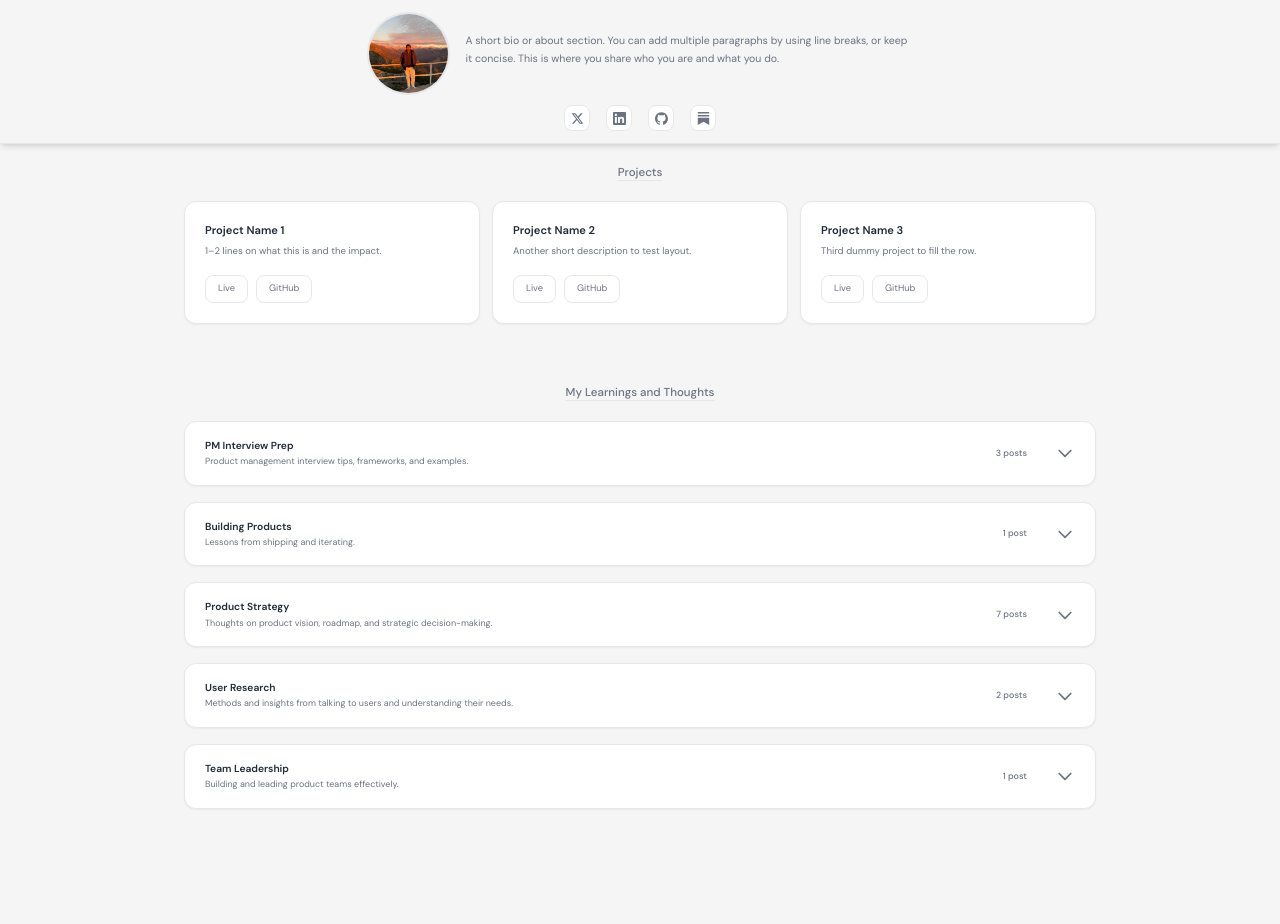
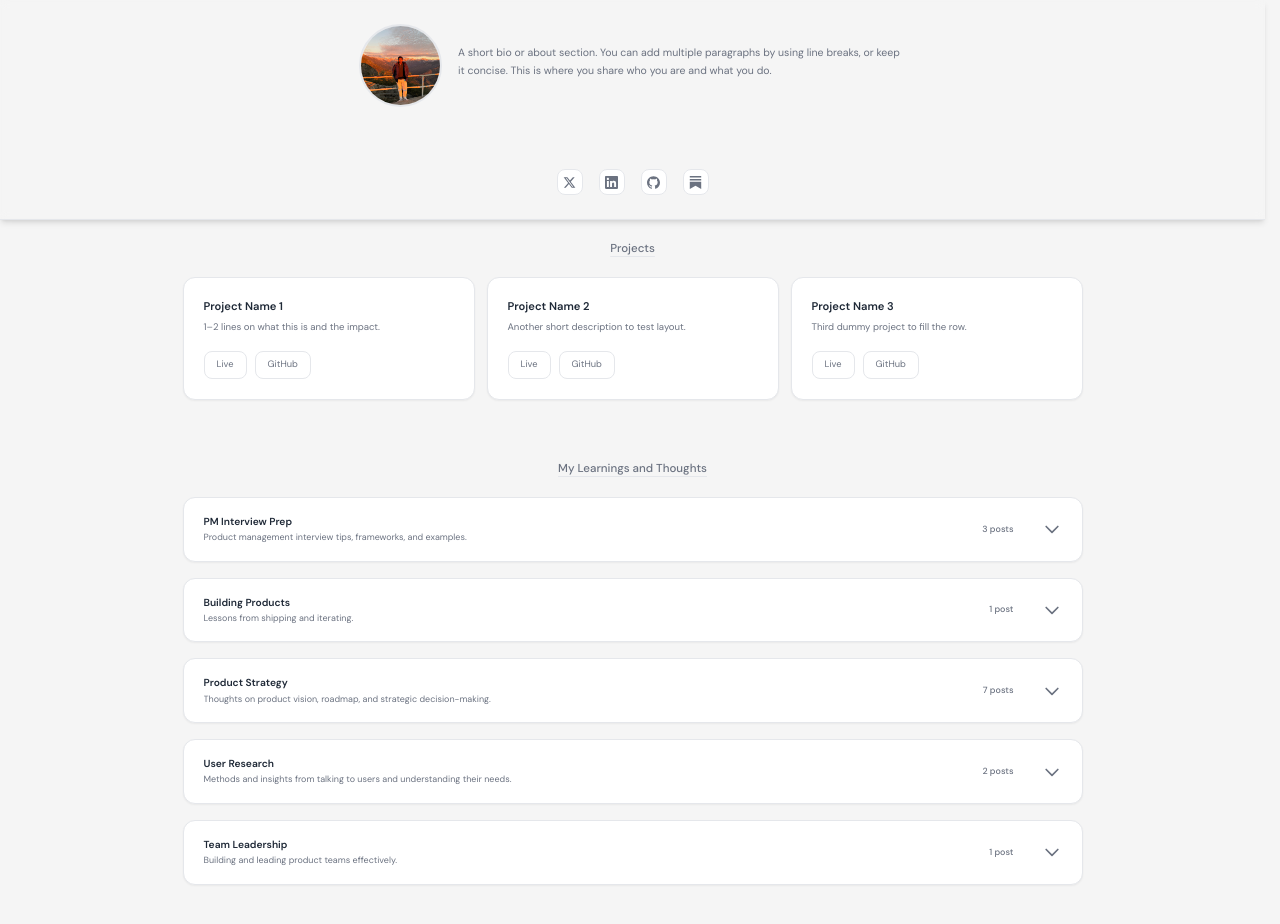
Before and after one commit to swa311096/portfolio, a Next.js app: page / in a window 1280 px wide. Before the commit the page ends 849 px from the top, so only its background shows below. Built offline with nearby package versions, Linux system fonts and the light colour scheme.

Commit message:
Align layout on Vercel: scrollbar-gutter, single content wrapper

```diff
--- a/src/app/globals.css
+++ b/src/app/globals.css
@@ -1,6 +1,10 @@
 @tailwind base;
 @tailwind components;
 @tailwind utilities;
+
+html {
+  scrollbar-gutter: stable;
+}
 
 :root {
   --foreground: #1f2937;
--- a/src/app/page.tsx
+++ b/src/app/page.tsx
@@ -10,8 +10,10 @@ export default function Home() {
   return (
     <main className="min-h-screen">
       <Header />
-      <ProjectsSection projects={projects} />
-      <CategoryBuckets categories={categories} />
+      <div className="mx-auto w-[80%] max-w-6xl px-6 sm:px-10 lg:px-14">
+        <ProjectsSection projects={projects} />
+        <CategoryBuckets categories={categories} />
+      </div>
     </main>
   );
 }
--- a/src/components/CategoryBuckets.tsx
+++ b/src/components/CategoryBuckets.tsx
@@ -115,7 +115,7 @@ export function CategoryBuckets({ categories }: { categories: Category[] }) {
 
   return (
     <section
-      className="mx-auto w-[80%] max-w-6xl px-6 pt-3 pb-10 sm:px-10 lg:px-14"
+      className="pt-3 pb-10"
       aria-label="Writing by category"
     >
       <h2 className="mb-5 text-center text-[0.72rem] font-medium text-[var(--muted)] underline decoration-[var(--border)] underline-offset-4">
--- a/src/components/Header.tsx
+++ b/src/components/Header.tsx
@@ -5,8 +5,8 @@ export function Header() {
   const { name, image, about, social } = getSiteConfig();
 
   return (
-    <header className="flex h-[16vh] min-h-[144px] max-h-[200px] items-center border-b border-[var(--border)] bg-[var(--card-bg)]/50 backdrop-blur-sm shadow-md">
-      <div className="w-full px-6 py-3 text-center flex flex-col justify-between items-center h-full">
+    <header className="flex h-[24vh] min-h-[220px] max-h-[320px] items-center border-b border-[var(--border)] bg-[var(--card-bg)]/50 backdrop-blur-sm shadow-md">
+      <div className="mx-auto w-[80%] max-w-6xl px-6 py-6 sm:px-10 lg:px-14 text-center flex flex-col justify-between items-center h-full">
         <div className="flex items-center justify-center gap-4">
           <div className="shrink-0">
             {image ? (
--- a/src/components/ProjectsSection.tsx
+++ b/src/components/ProjectsSection.tsx
@@ -40,7 +40,7 @@ function ProjectCard({ project }: { project: Project }) {
 export function ProjectsSection({ projects }: { projects: Project[] }) {
   return (
     <section
-      className="mx-auto w-[80%] max-w-6xl px-6 pt-5 pb-12 sm:px-10 lg:px-14"
+      className="pt-5 pb-12"
       aria-label="Projects"
     >
       <h2 className="mb-5 text-center text-[0.72rem] font-medium text-[var(--muted)] underline decoration-[var(--border)] underline-offset-4">
```
